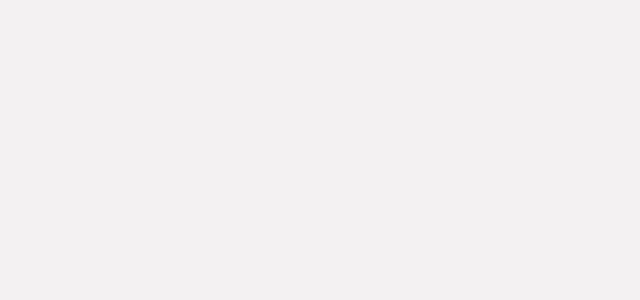
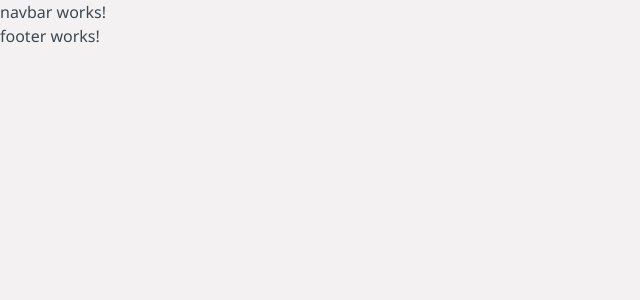
Before and after one commit to ju4n97/angular-boilerplate, an Angular app: page / in a window 1280 px wide. Shown: the top 300 px of the page, without its empty margins (0-640 px from the left). Built offline with nearby package versions, Linux system fonts and the light colour scheme.

Commit message:
chore(): import layout module

```diff
--- a/src/app/@ui/layout/layout.module.ts
+++ b/src/app/@ui/layout/layout.module.ts
@@ -1,11 +1,12 @@
 import { CommonModule } from '@angular/common';
 import { NgModule } from '@angular/core';
+import { RouterModule } from '@angular/router';
 import { FooterComponent } from './components/footer/footer.component';
 import { NavbarComponent } from './components/navbar/navbar.component';
 
 @NgModule({
   declarations: [NavbarComponent, FooterComponent],
-  imports: [CommonModule],
+  imports: [CommonModule, RouterModule],
   exports: [NavbarComponent, FooterComponent],
 })
 export class LayoutModule {}
--- a/src/app/app.component.html
+++ b/src/app/app.component.html
@@ -1,3 +1,3 @@
-<!-- <app-navbar></app-navbar> -->
+<app-navbar></app-navbar>
 <router-outlet></router-outlet>
-<!-- <app-footer></app-footer> -->
+<app-footer></app-footer>
--- a/src/app/app.module.ts
+++ b/src/app/app.module.ts
@@ -2,6 +2,7 @@ import { HttpClientModule } from '@angular/common/http';
 import { NgModule } from '@angular/core';
 import { BrowserModule } from '@angular/platform-browser';
 import { ServiceWorkerModule } from '@angular/service-worker';
+import { LayoutModule } from '@ui/layout/layout.module';
 import { environment } from '../environments/environment';
 import { CoreModule } from './@core/core.module';
 import { AppRoutingModule } from './app-routing.module';
@@ -17,6 +18,7 @@ import { AppComponent } from './app.component';
       enabled: environment.production,
     }),
     CoreModule,
+    LayoutModule,
   ],
   providers: [],
   bootstrap: [AppComponent],
```
